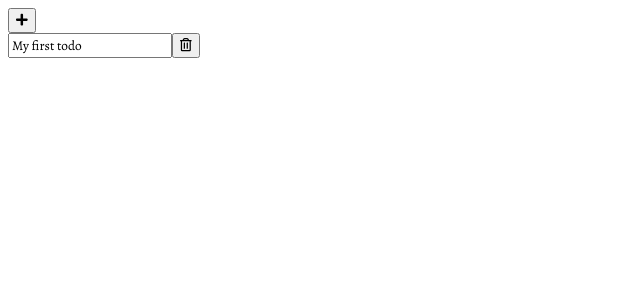
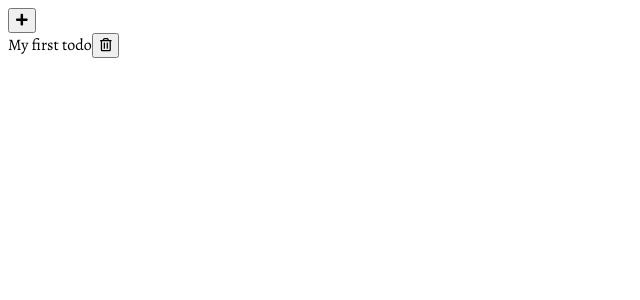
Before and after one commit to MohamedAlwash/todo-client, a React (Create React App) app: page / in a window 1280 px wide. Shown: the top 300 px of the page, without its empty margins (0-640 px from the left). Built offline with nearby package versions, Linux system fonts and the light colour scheme.

Commit message:
working version

```diff
--- a/src/assets/scss/App.scss
+++ b/src/assets/scss/App.scss
@@ -1,5 +1,9 @@
 @import url('https://fonts.googleapis.com/css2?family=Alegreya&display=swap');
 
-body, input, textarea, button {
+* {
     font-family: 'Alegreya', serif;
 }
+
+div {
+    display: inline-block;
+}
--- a/src/components/Todo.tsx
+++ b/src/components/Todo.tsx
@@ -1,7 +1,7 @@
 import { FontAwesomeIcon } from '@fortawesome/react-fontawesome';
 import ITodo from '../interfaces/ITodo';
 import React from 'react';
-import { faTrashAlt} from '@fortawesome/free-regular-svg-icons';
+import { faTrashAlt } from '@fortawesome/free-regular-svg-icons';
 
 interface ITodoProps {
     todo: ITodo;
@@ -14,16 +14,20 @@ export default class Todo extends React.Component<ITodoProps> {
         super(props);
     }
 
+    private handleOnInput = (): void => {
+        console.log('handleOnInput');
+    }
+
     public render(): JSX.Element {
         return (
             <>
-                <input
-                    type="text"
-                    defaultValue={this.props.todo.value}
-                    onChange={(event): void => this.props.onChangeHandler(event, this.props.todo.id)}
-                />
+                <div
+                    suppressContentEditableWarning
+                    contentEditable
+                    onInput={this.handleOnInput}>{this.props.todo.value}
+                </div>
                 <button onClick={(): void => this.props.onClickHandler(this.props.todo.id)}>
-                    <FontAwesomeIcon icon={faTrashAlt}/>
+                    <FontAwesomeIcon icon={faTrashAlt} />
                 </button>
                 <br />
             </>
```
Also changed, not shown: src/components/App.tsx (+4 -4 lines).
